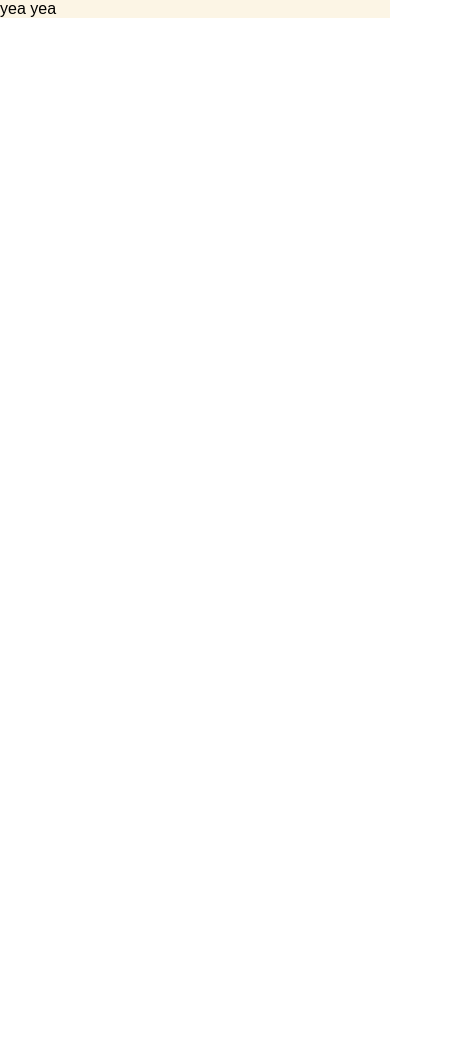
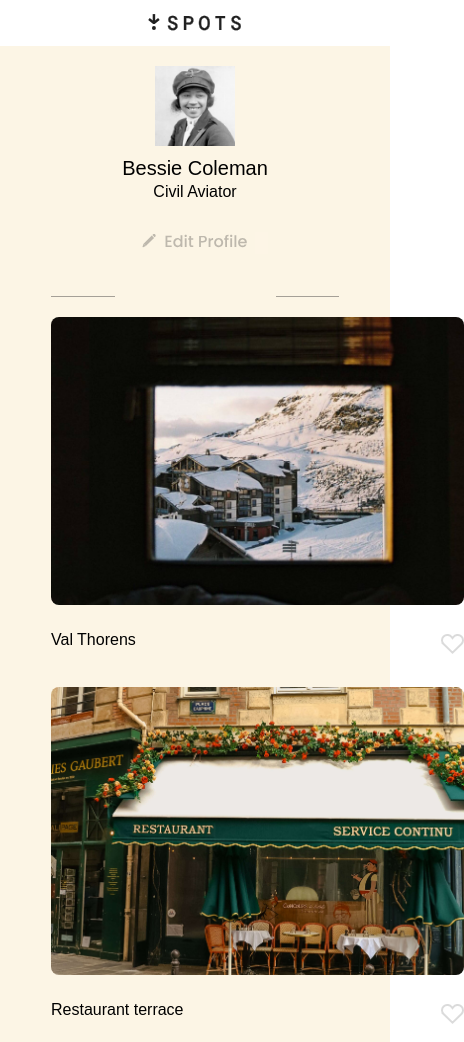
Before and after one commit to Guwop03/se_project_spots, a plain HTML site: page index.html in a window 390 px wide. Shown: the top 1042 px of the page, 464 px wide, since content can reach past the window. Before the commit the page ends 844 px from the top, so only its background shows below. Drawn offline with Linux system fonts and the light colour scheme; a web font is replaced by a local one.

Commit message:
new update for project

```diff
--- /dev/null
+++ b/blocks/card.css
@@ -0,0 +1,53 @@
+.card {
+  width: 413px;
+}
+
+.card__image {
+  height: 413px;
+  width: 413px;
+  object-fit: cover;
+  display: block;
+  border-radius: 8px;
+}
+
+.card__title {
+  font-family: Poppins, Arial, "sans-serif";
+  font-weight: 500;
+  font-style: Medium;
+  font-size: 20px;
+  line-height: 1.2;
+}
+
+.card__content {
+  display: flex;
+  align-items: center;
+  justify-content: space-between;
+}
+
+.card__like-button {
+  background-image: url(../images/like.button.svg);
+  width: 23px;
+  height: 20px;
+  border: none;
+  background-color: transparent;
+  opacity: 40%;
+}
+
+.card__like-button:hover {
+  cursor: pointer;
+  color: rgba(33, 33, 33, 1);
+  transition: opacity 0.3s;
+  opacity: 100%;
+}
+
+@media screen and (max-width: 630px) {
+  .card__image {
+    height: 288px;
+  }
+
+  .card__title {
+    padding: 12px 0 20px;
+    font-size: 16px;
+    font-style: medium;
+  }
+}
--- /dev/null
+++ b/blocks/cards.css
@@ -0,0 +1,19 @@
+.cards {
+  padding-top: 20px;
+}
+
+.cards__list {
+  list-style-type: none;
+  padding: 0;
+  margin: 0;
+  display: grid;
+  grid-template-columns: repeat(auto-fit, 413px);
+  justify-content: center;
+  gap: 4px 20px;
+}
+
+@media screen and (max-width: 630px) {
+  .cards__list {
+    grid-template-columns: repeat(auto-fit, 288px);
+  }
+}
--- /dev/null
+++ b/blocks/content.css
@@ -0,0 +1,3 @@
+.content {
+  padding: 0 20px;
+}
--- /dev/null
+++ b/blocks/footer.css
@@ -0,0 +1,12 @@
+.footer {
+  text-align: center;
+  justify-content: center;
+  font-family: Poppins;
+  font-weight: 400;
+  font-style: normal;
+  font-size: 16px;
+  line-height: 1;
+  padding: 60px 0 60px;
+  margin: 0;
+  color: rgba(33, 33, 33, 0.7);
+}
--- /dev/null
+++ b/blocks/header.css
@@ -0,0 +1,11 @@
+.header {
+  background-color: #fff;
+  padding: 10px 0;
+  display: flex;
+  justify-content: center;
+}
+
+.header__logo {
+  width: 94px;
+  height: 26px;
+}
--- a/blocks/page.css
+++ b/blocks/page.css
@@ -1,4 +1,11 @@
 .page {
   background-color: #fcf5e5;
   font-family: Poppins, Arial, Helvetica, sans-serif;
+  min-height: 100vh;
 }
+
+.page__section {
+  max-width: 1280px;
+  max-height: 210px;
+  margin: 0 auto;
+}
--- /dev/null
+++ b/blocks/profile.css
@@ -0,0 +1,107 @@
+.profile {
+  display: flex;
+  padding: 34px 0 20px;
+  border-bottom: 1px rgba(33, 33, 33, 0.4) solid;
+}
+
+.profile__avatar {
+  width: 190px;
+  height: 190px;
+  margin-right: 20px;
+}
+
+.profile__column {
+  display: flex;
+  flex-direction: column;
+}
+
+.profile__name {
+  margin: 0 0 12px;
+  font-family: Poppins, Arial, "sans-serif";
+  font-weight: 500;
+  font-style: Medium;
+  font-size: 32px;
+  line-height: 1;
+  display: -webkit-box;
+  overflow: hidden;
+  text-overflow: ellipsis;
+  -webkit-line-clamp: 3;
+  -webkit-box-orient: vertical;
+}
+
+.profile__description {
+  margin: 0;
+  font-family: Poppins, Arial, "sans-serif";
+  font-weight: 500;
+  font-style: Medium;
+  font-size: 16px;
+  line-height: 1;
+  display: -webkit-box;
+  overflow: hidden;
+  text-overflow: ellipsis;
+  -webkit-line-clamp: 3;
+  -webkit-box-orient: vertical;
+}
+
+.profile__edit-btn {
+  margin-top: auto;
+  background-color: #fcf5e5;
+  border: none;
+  opacity: 40%;
+}
+
+.profile__edit-btn:hover {
+  cursor: pointer;
+  color: rgba(33, 33, 33, 1);
+  transition: opacity 0.3s;
+  opacity: 100%;
+}
+
+.profile__new-post-btn {
+  margin-left: auto;
+  background-color: #fcf5e5;
+  border: none;
+  opacity: 100%;
+  padding-top: 138px;
+}
+
+.profile__new-post-btn:hover {
+  cursor: pointer;
+  color: rgba(33, 33, 33, 0.8);
+  transition: opacity 0.3s;
+  opacity: 40%;
+}
+
+@media screen and (max-width: 630px) {
+  .profile {
+    flex-direction: column;
+    max-width: 288px;
+    align-items: center;
+    text-align: center;
+    padding-top: 20px;
+  }
+
+  .profile__avatar {
+    margin: 0 0 12px;
+    height: 80px;
+    width: 80px;
+  }
+
+  .profile__name {
+    font-size: 20px;
+    margin: 0 0 6px;
+  }
+
+  .profile__description {
+    font-size: 16px;
+    margin: 0 0 32px;
+  }
+
+  .profile__column {
+    margin: 0 0 20px;
+  }
+
+  .profile__new-post-btn {
+    margin: 0;
+  }
+}
--- a/index.html
+++ b/index.html
@@ -12,12 +12,103 @@
   </head>
   <body>
     <div class="page">
-      <header class="header">yea yea</header>
+      <header class="header">
+        <img src="./images/logo.s.svg" alt="spot logo" class="header__logo" />
+      </header>
       <main class="content">
-        <section class="profile"></section>
-        <section class="cards"></section>
+        <section class="profile page__section">
+          <img
+            src="./images/avatar.jpg"
+            alt="Bessie Coleman"
+            class="profile__avatar"
+          />
+          <div class="profile__column">
+            <h1 class="profile__name">Bessie Coleman</h1>
+            <p class="profile__description">Civil Aviator</p>
+            <button type="button" class="profile__edit-btn">
+              <img src="./images/edit button.svg" alt="edit button" />
+            </button>
+          </div>
+          <button type="button" class="profile__new-post-btn">
+            <img src="./images/new post button.svg" alt="new-post button" />
+          </button>
+        </section>
+        <section class="cards page section">
+          <ul class="cards__list">
+            <li class="card">
+              <img
+                src="./images/1-photo-by-moritz-feldmann-from-pexels.jpg"
+                alt="Val Thornes"
+                class="card__image"
+              />
+              <div class="card__content">
+                <h2 class="card__title">Val Thorens</h2>
+                <button type="button" class="card__like-button"></button>
+              </div>
+            </li>
+            <li class="card">
+              <img
+                src="./images/2-photo-by-ceiline-from-pexels.jpg"
+                alt="Restaurant"
+                class="card__image"
+              />
+              <div class="card__content">
+                <h2 class="card__title">Restaurant terrace</h2>
+                <button type="button" class="card__like-button"></button>
+              </div>
+            </li>
+            <li class="card">
+              <img
+                src="./images/3-photo-by-tubanur-dogan-from-pexels.jpg"
+                alt="outdoor"
+                class="card__image"
+              />
+              <div class="card__content">
+                <h2 class="card__title">An outdoor cafe</h2>
+                <button type="button" class="card__like-button"></button>
+              </div>
+            </li>
+            <li class="card">
+              <img
+                src="./images/4-photo-by-maurice-laschet-from-pexels.jpg"
+                alt="bridge"
+                class="card__image"
+              />
+              <div class="card__content">
+                <h2 class="card__title">
+                  A very long bridge, over the forest...
+                </h2>
+                <button type="button" class="card__like-button"></button>
+              </div>
+            </li>
+            <li class="card">
+              <img
+                src="./images/5-photo-by-van-anh-nguyen-from-pexels.jpg"
+                alt="tunnel"
+                class="card__image"
+              />
+              <div class="card__content">
+                <h2 class="card__title">Tunnel with morning light</h2>
+                <button type="button" class="card__like-button"></button>
+              </div>
+            </li>
+            <li class="card">
+              <img
+                src="./images/6-photo-by-moritz-feldmann-from-pexels.jpg"
+                alt="Mountain"
+                class="card__image"
+              />
+              <div class="card__content">
+                <h2 class="card__title">Mountain house</h2>
+                <button type="button" class="card__like-button"></button>
+              </div>
+            </li>
+          </ul>
+        </section>
       </main>
-      <footer class="footer"></footer>
+      <footer class="footer">
+        <h2>2025&COPY;Spots</h2>
+      </footer>
     </div>
   </body>
 </html>
--- a/pages/index.css
+++ b/pages/index.css
@@ -1,3 +1,9 @@
 @import url(../vendor/normalize.css);
 @import url(../vendor/fonts.css);
 @import url(../blocks/page.css);
+@import url(../blocks/header.css);
+@import url(../blocks/profile.css);
+@import url(../blocks/content.css);
+@import url(../blocks/card.css);
+@import url(../blocks/cards.css);
+@import url(../blocks/footer.css);
```
Also changed, not shown: images/edit button.svg (added), images/like.button.svg (added), images/logo.s.svg (added), images/new post button.svg (added), 1 other file.
